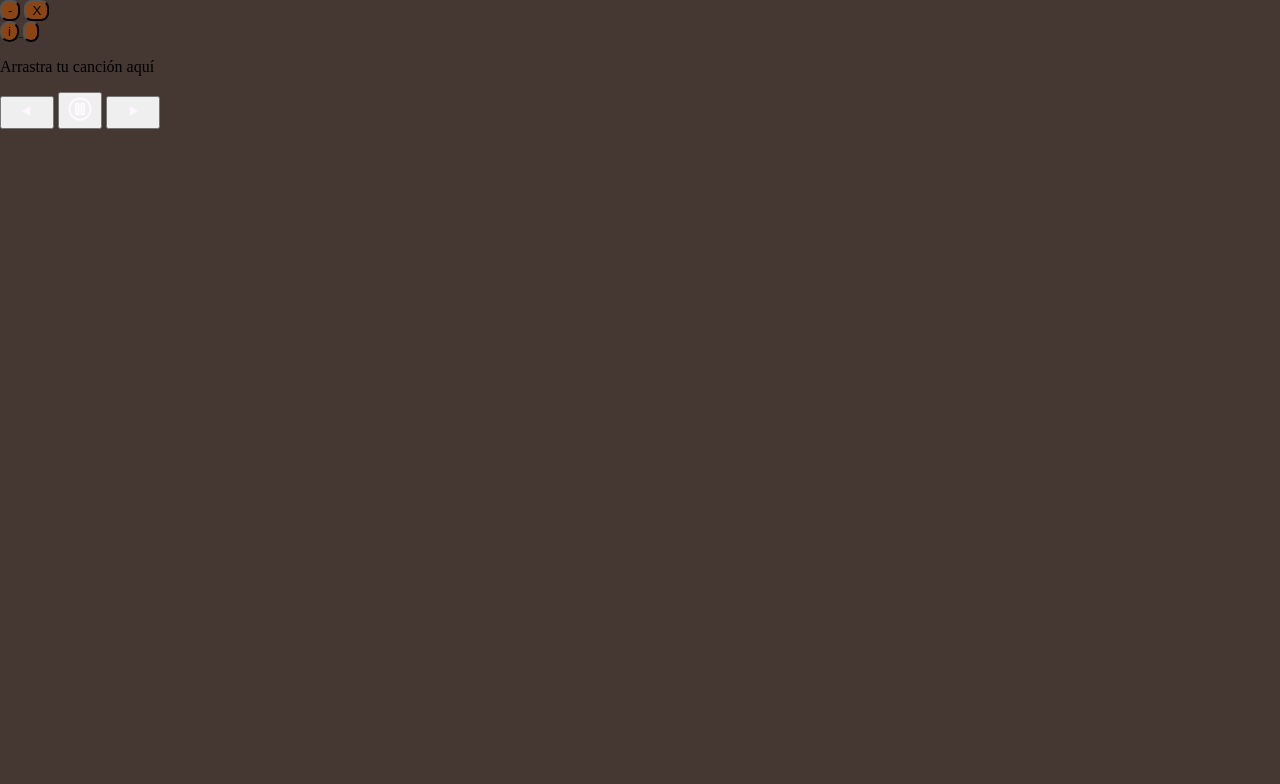
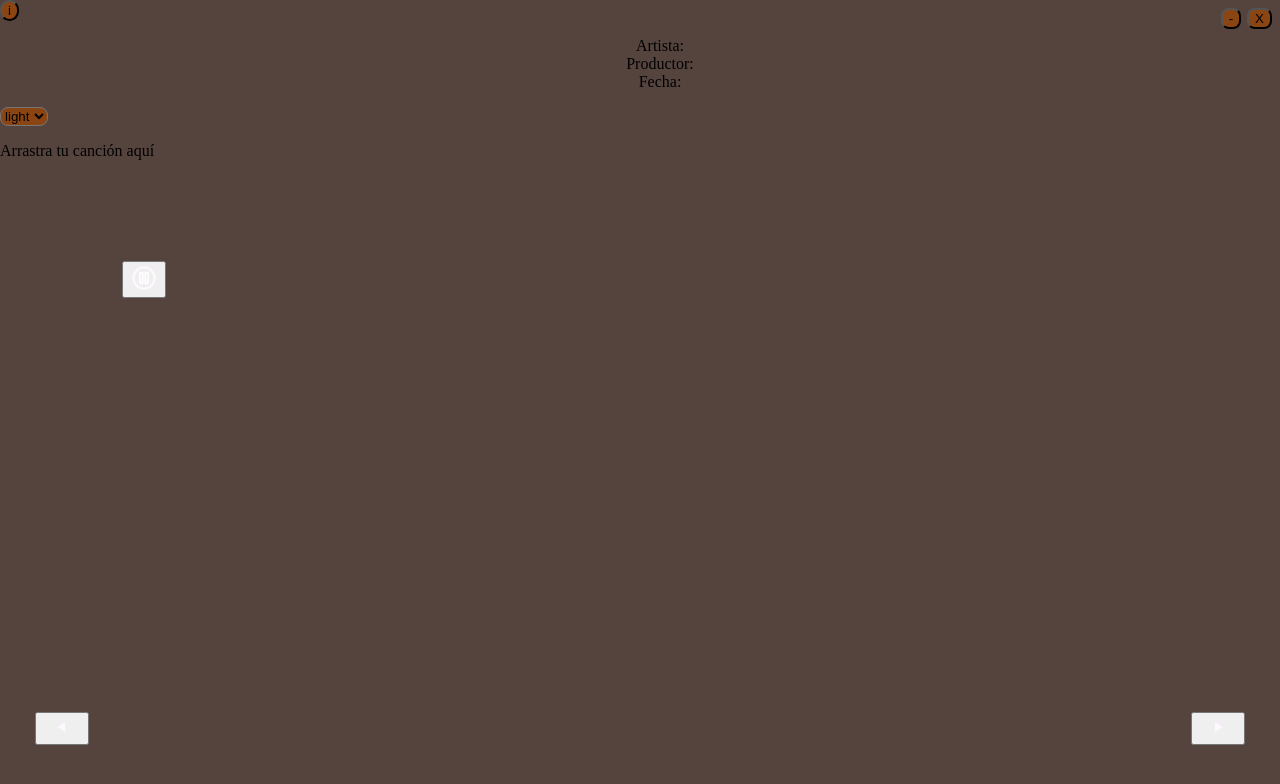
Before and after one commit to frannnkkk-m/hiku, an Electron app: page src/renderer/index.html in a window 1280 px wide. Drawn offline with Linux system fonts and the light colour scheme.

Commit message:
Nuevo Push

```diff
--- a/src/renderer/css/style.css
+++ b/src/renderer/css/style.css
@@ -8,11 +8,67 @@ body {
   width: 100vw;
   height: 100vh;
   border-radius: 10px;
-  background-color: #453732;
+   background-color: var(--background, #55443e);
+  color: var(--text-color, black);
   user-select: none;
   -webkit-app-region: drag;
+  button,
+  select,
+  input,
+  a {
+    -webkit-app-region: no-drag;
+}
 }
 
-label {
-    border-radius: 500px;
+body:has(select option[value="dark"]:checked){
+  --background: #291f1b;
+  --text-color: white;
 }
+
+.app {
+  position: relative;
+}
+
+.window-controls {
+  position: absolute;
+  top: 8px;
+  right: 8px;
+  display: flex;
+  gap: 6px;
+}
+
+.forward-button{
+  position: absolute;
+  right: 35px;
+  bottom: 55px;
+}
+
+.back-button {
+  position: absolute;
+  left: 35px;
+  bottom: 55px;
+}
+
+.pause-button {
+  position: absolute;
+  margin: 85px;
+  left: 37px;
+}
+
+.navigation ul li{
+    text-align: center;
+    list-style-type: none;
+    bottom: 70px;
+}
+
+.nav_container {
+  background-color: #463833;
+  width: min(90%);
+  margin: 0 auto;
+  align-items: center;
+  justify-content: center;
+}
+
+.nav_link{
+
+}
--- a/src/renderer/index.html
+++ b/src/renderer/index.html
@@ -3,7 +3,7 @@
   <head>
     <meta charset="UTF-8" />
     <title>Hiku</title>
-    <link rel="stylesheet" href="/src/renderer/css/style.css" />
+    <link rel="stylesheet" href="css/style.css" />
   </head>
 
   <body>
@@ -12,19 +12,34 @@
         <button class="min-btn" title="Minimize" style="background-color: saddlebrown; border-radius: 8px;">-</button>
         <button class="clse-btn" title="Close" style="background-color: saddlebrown; border-radius: 8px;">X</button>
       </div>
-      <a href="index2.html">
-        <button id="testBtn" style="background-color: saddlebrown; border-radius: 10px;">i</button>
-      </a>
-      <input type="button" id="darkmode" style="background-color: saddlebrown; border-radius: 8px;">
-      <label for="darkmode"></label>
+      <div class="navigation">
+        <button class="hamburger" onclick="show()" style="background-color: saddlebrown; border-radius: 10px;">
+          <div id="bar1" class="bar"></div>
+          <div id="bar2" class="bar"></div>
+          <div id="bar3" class="bar"></div>
+          i
+        </button>
+        <nav>
+          <ul>
+            <li><a >Artista: </a></li>
+            <li><a >Productor: </a></li>
+            <li><a >Fecha: </a></li>
+          </ul>
+        </nav>
+      </div>
+      <select style="background-color: saddlebrown; border-radius: 8px;">
+        <option value="light">light</option>
+        <option value="dark">dark</option>
+      </select>
     </div>
+
     <div class="player-container">
       <div class="screen" id="dropArea">
         <p class="song-title">Arrastra tu canción aquí</p>
         <div class="controls">
-          <button id="Back" class="img-button"><img src="../../assets/images/arrow_left.png" alt="Back"></button>
-          <button id="Pause" class="img-button"><img id="playPauseIcon" src="../../assets/images/Group 4.png" alt="Pause"></button>
-          <button id="Forward" class="img-button"><img src="../../assets/images/arrow_right.png" alt="Forward"></button>
+          <button id="Back" class="back-button"><img src="../../assets/images/arrow_left.png" alt="Back"></button>
+          <button id="Pause" class="pause-button"><img id="playPauseIcon" src="../../assets/images/Group 4.png" alt="Pause"></button>
+          <button id="Forward" class="forward-button"><img src="../../assets/images/arrow_right.png" alt="Forward"></button>
         </div>
         <div class="progress-bar-container">
           <div class="progress-bar" id="progressBar"></div>
```
